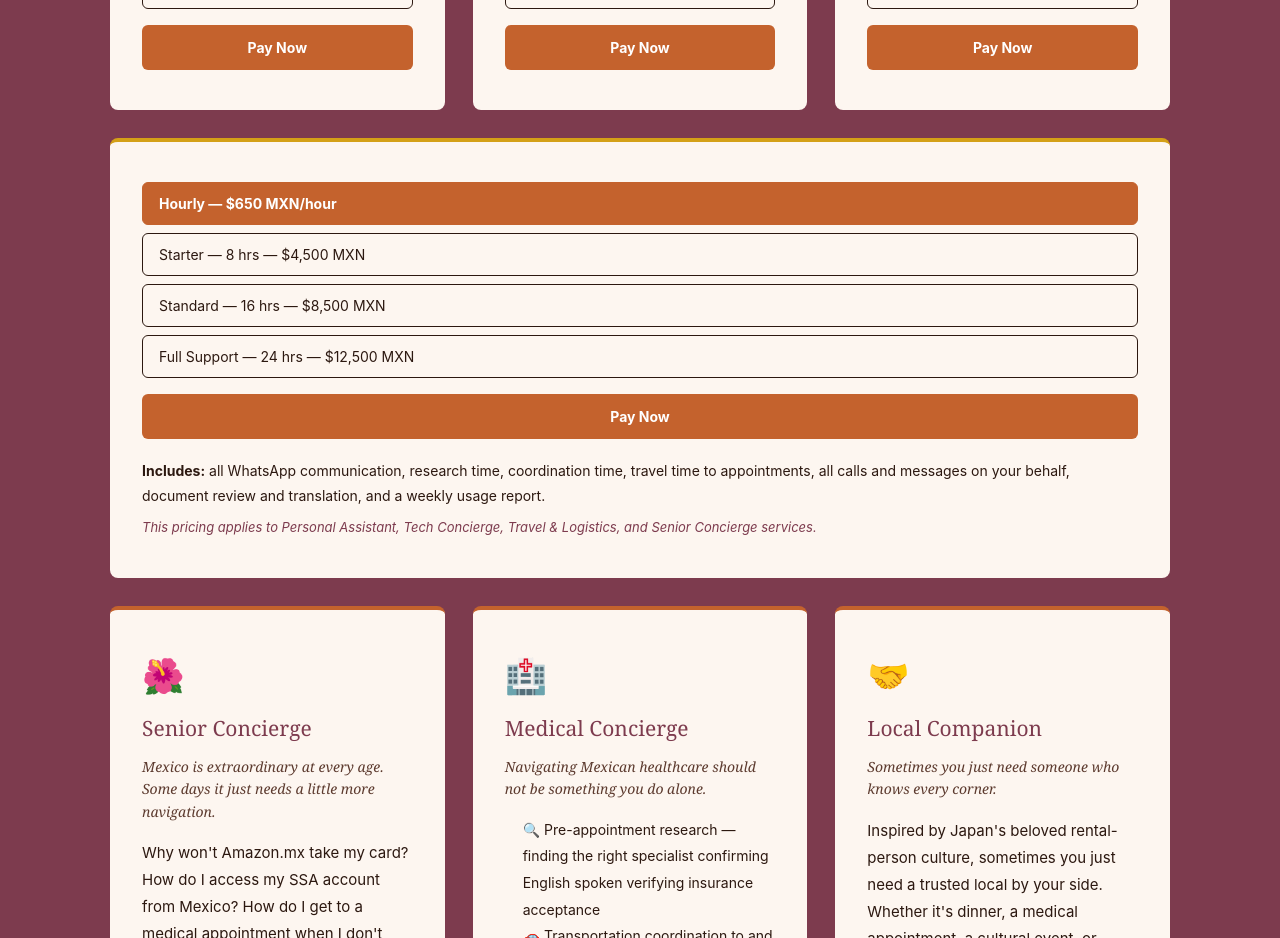
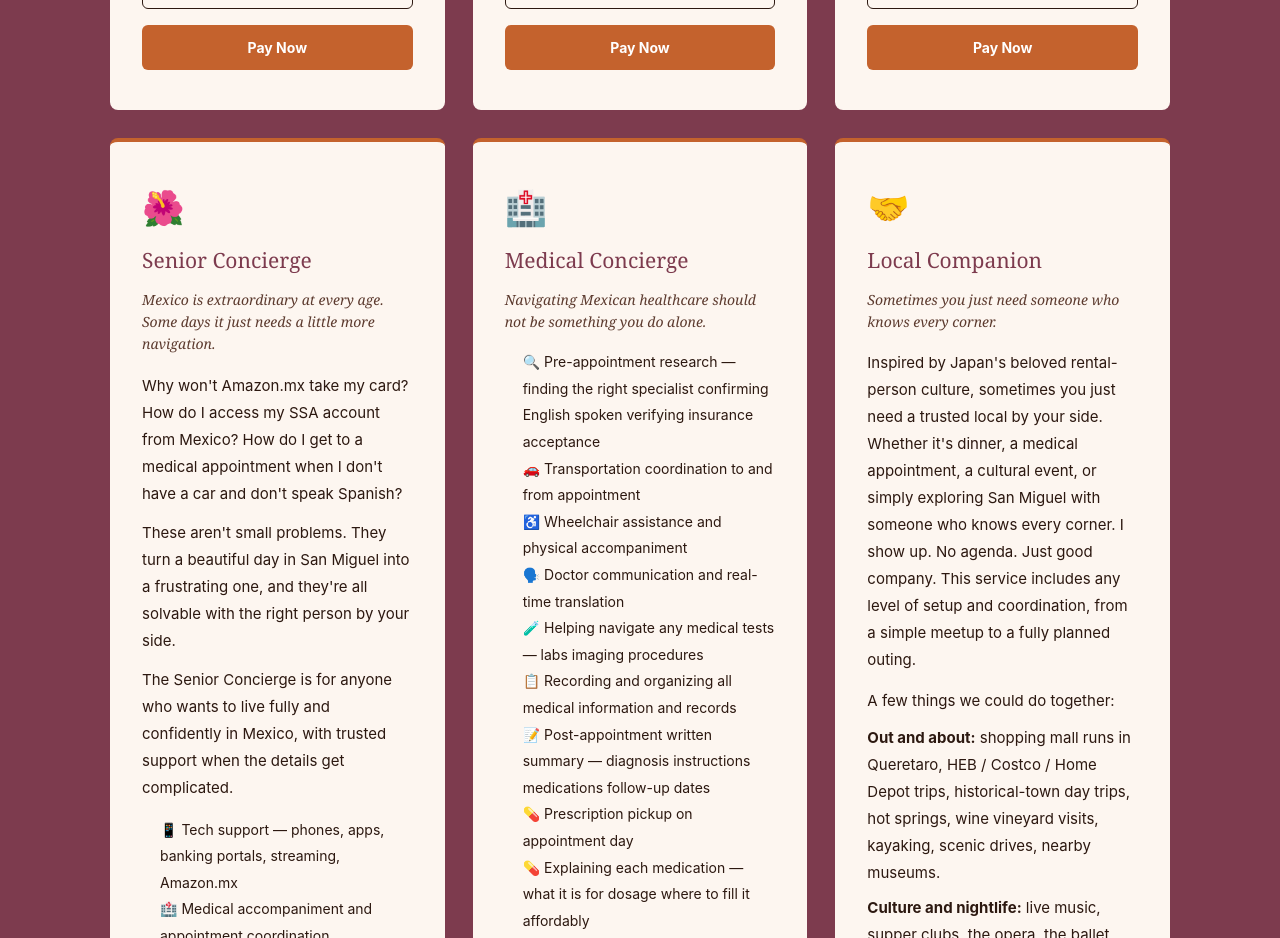
Before and after one commit to IntheknowMX/intheknowmx.com, a Next.js app: page / in a window 1280 px wide. Shown: the part 10680-11618 px from the top of the page. Built offline with nearby package versions, Linux system fonts and the light colour scheme.

Commit message:
Remove redundant shared pricing block now that each concierge card has its own tier selector

```diff
--- a/app/page.tsx
+++ b/app/page.tsx
@@ -30,7 +30,6 @@ export default function Home() {
   const [selectedService, setSelectedService] = useState('')
   const [modalStripeUrl, setModalStripeUrl] = useState<string | undefined>()
   const [modalPaypalUrl, setModalPaypalUrl] = useState<string | undefined>()
-  const [conciergeTier, setConciergeTier] = useState('Hourly')
   const [seniorConciergeTier, setSeniorConciergeTier] = useState('Hourly')
   const [personalAssistantTier, setPersonalAssistantTier] = useState('Hourly')
   const [techConciergeTier, setTechConciergeTier] = useState('Hourly')
@@ -756,46 +755,6 @@ export default function Home() {
               </button>
             </div>
 
-            {/* Shared Pricing — full-width */}
-            <div id="concierge-pricing" style={{ gridColumn: '1 / -1', backgroundColor: '#FDF6F0', padding: '40px 32px', borderRadius: '8px', borderTop: '4px solid #D4A017' }}>
-              <div style={{ display: 'flex', flexDirection: 'column', gap: '8px', marginBottom: '16px' }}>
-                {CONCIERGE_TIERS.map((tier) => (
-                  <button
-                    key={tier.id}
-                    onClick={() => setConciergeTier(tier.id)}
-                    style={{
-                      backgroundColor: conciergeTier === tier.id ? '#C4622D' : '#FDF6F0',
-                      color: conciergeTier === tier.id ? 'white' : '#2C1810',
-                      border: conciergeTier === tier.id ? '1px solid #C4622D' : '1px solid #2C1810',
-                      borderRadius: '6px',
-                      padding: '10px 16px',
-                      fontSize: '14px',
-                      fontWeight: conciergeTier === tier.id ? 700 : 400,
-                      cursor: 'pointer',
-                      textAlign: 'left',
-                    }}
-                  >
-                    {tier.label}
-                  </button>
-                ))}
-              </div>
-              <button
-                onClick={() => {
-                  const tier = CONCIERGE_TIERS.find(t => t.id === conciergeTier)
-                  if (tier) handlePayNow('Concierge', tier.stripe, tier.paypal)
-                }}
-                style={{ backgroundColor: '#C4622D', color: 'white', border: 'none', borderRadius: '6px', padding: '12px 24px', fontSize: '14px', fontWeight: 700, cursor: 'pointer', width: '100%', marginBottom: '20px' }}
-              >
-                Pay Now
-              </button>
-              <p style={{ fontSize: '14px', lineHeight: '1.75', color: '#2C1810', marginBottom: '10px' }}>
-                <strong>Includes:</strong> all WhatsApp communication, research time, coordination time, travel time to appointments, all calls and messages on your behalf, document review and translation, and a weekly usage report.
-              </p>
-              <p style={{ fontSize: '13px', fontStyle: 'italic', color: '#7D3B4E', marginBottom: 0 }}>
-                This pricing applies to Personal Assistant, Tech Concierge, Travel &amp; Logistics, and Senior Concierge services.
-              </p>
-            </div>
-
             {/* BOTTOM ROW: Senior Concierge · Medical Concierge · Local Companion */}
 
             <div id="senior-concierge" style={{ backgroundColor: '#FDF6F0', padding: '40px 32px', borderRadius: '8px', borderTop: '4px solid #C4622D', display: 'flex', flexDirection: 'column' }}>
```
